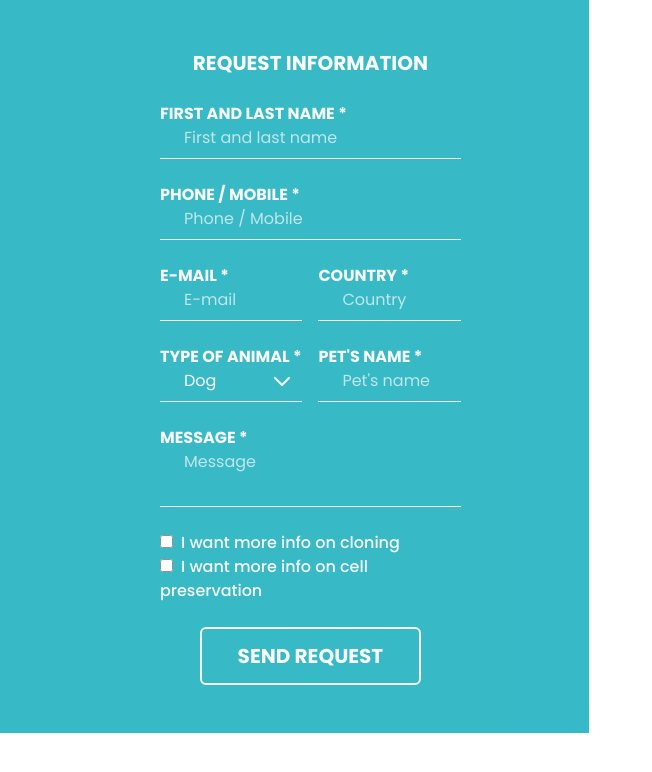
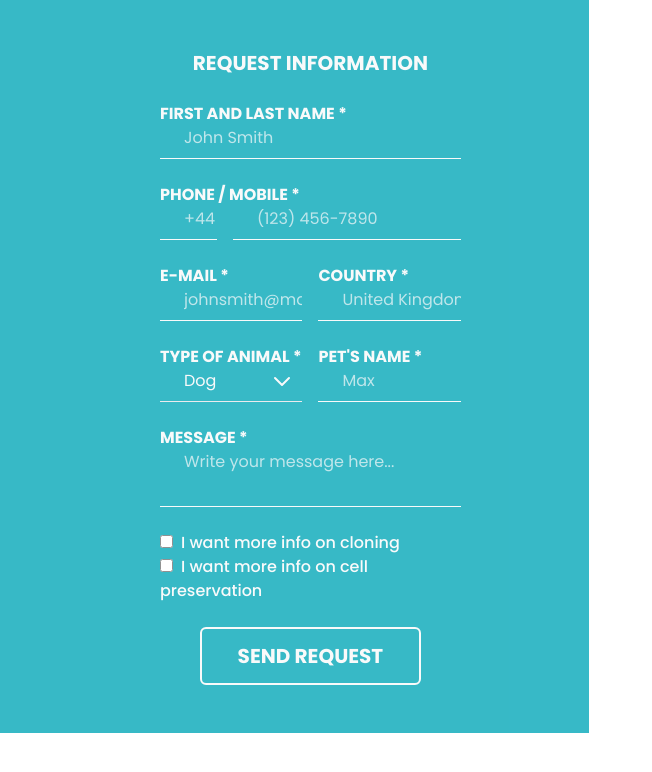
Before and after one commit to val2cak/pet-cloning, a Next.js app: page /contact-us/components/Form/Form in a window 1280 px wide. Shown: the top 772 px of the page, without its empty margins (0-652 px from the left). Built offline with nearby package versions, Linux system fonts and the light colour scheme.

Commit message:
adding country code to form + placeholders

```diff
--- a/components/Input/Input.tsx
+++ b/components/Input/Input.tsx
@@ -2,7 +2,7 @@ import { FC } from 'react';
 import { FieldError, UseFormRegister } from 'react-hook-form';
 
 interface Props {
-  label: string;
+  label?: string;
   placeholder: string;
   register: UseFormRegister<any>;
   name: string;
@@ -22,9 +22,11 @@ const Input: FC<Props> = ({
 }) => {
   return (
     <div className='flex flex-col items-start justify-center text-light flex-1 w-full'>
-      <div className={`text-sm font-bold uppercase ${errors && 'text-red'}`}>
-        {label} *
-      </div>
+      {label && (
+        <div className={`text-sm font-bold uppercase ${errors && 'text-red'}`}>
+          {label} *
+        </div>
+      )}
       <input
         className={`w-full border-b focus:outline-none pl-6 pb-2 bg-transparent text-sm font-normal placeholder:text-light placeholder:opacity-70 placeholder:text-sm placeholder:font-normal ${
           errors ? 'border-red' : 'border-light focus:border-secondary'
@@ -32,10 +34,6 @@ const Input: FC<Props> = ({
         placeholder={placeholder}
         {...register(name, { required: required, ...validations })}
       />
-
-      {errors && (
-        <div className='text-red text-sm font-medium'>{errors.message}</div>
-      )}
     </div>
   );
 };
--- a/components/TextArea/TextArea.tsx
+++ b/components/TextArea/TextArea.tsx
@@ -32,9 +32,6 @@ const TextArea: FC<Props> = ({
         placeholder={placeholder}
         {...register(name, { required: required, ...validations })}
       />
-      {errors && (
-        <div className='text-red text-sm font-medium'>{errors.message}</div>
-      )}
     </div>
   );
 };
--- a/locales/de.ts
+++ b/locales/de.ts
@@ -426,4 +426,13 @@ Petcloning.eu`,
     copyright: '© 2023, Alle Rechte vorbehalten',
     language: 'Sprache',
   },
+  placeholders: {
+    name: 'Max Mustermann',
+    phoneMobile: '(123) 456-7890',
+    countryCode: '+49',
+    email: 'mmustermann@mail.com',
+    country: 'Deutschland',
+    petName: 'Max',
+    message: 'Schreiben Sie hier Ihre Nachricht...',
+  },
 };
--- a/locales/en.ts
+++ b/locales/en.ts
@@ -422,4 +422,13 @@ Petcloning.eu`,
     copyright: '© 2023, All Rights Reserved',
     language: 'Language',
   },
+  placeholders: {
+    name: 'John Smith',
+    phoneMobile: '(123) 456-7890',
+    countryCode: '+44',
+    email: 'johnsmith@mail.com',
+    country: 'United Kingdom',
+    petName: 'Max',
+    message: 'Write your message here...',
+  },
 };
--- a/locales/es.ts
+++ b/locales/es.ts
@@ -427,4 +427,13 @@ Petcloning.eu`,
     copyright: '© 2023, Todos los derechos reservados',
     language: 'Idioma',
   },
+  placeholders: {
+    name: 'Juan Pérez',
+    phoneMobile: '(123) 456-7890',
+    countryCode: '+34',
+    email: 'juanperez@mail.com',
+    country: 'España',
+    petName: 'Max',
+    message: 'Escribe tu mensaje aquí...',
+  },
 };
--- a/locales/fr.ts
+++ b/locales/fr.ts
@@ -428,4 +428,13 @@ Petcloning.eu`,
     copyright: '© 2023, Tous droits réservés',
     language: 'Langue',
   },
+  placeholders: {
+    name: 'Jean Dupont',
+    phoneMobile: '(123) 456-7890',
+    countryCode: '+33',
+    email: 'jeandupont@mail.com',
+    country: 'France',
+    petName: 'Max',
+    message: 'Écrivez votre message ici...',
+  },
 };
--- a/locales/hr.ts
+++ b/locales/hr.ts
@@ -420,4 +420,13 @@ Petcloning.eu`,
     copyright: '© 2023, Sva prava zadržana',
     language: 'Jezik',
   },
+  placeholders: {
+    name: 'Ivan Horvat',
+    phoneMobile: '(123) 456-7890',
+    countryCode: '+385',
+    email: 'ivanhorvat@mail.com',
+    country: 'Hrvatska',
+    petName: 'Max',
+    message: 'Napišite svoju poruku ovdje...',
+  },
 };
--- a/locales/it.ts
+++ b/locales/it.ts
@@ -436,4 +436,13 @@ Petcloning.eu`,
     copyright: '© 2023, Tutti i diritti riservati',
     language: 'Lingua',
   },
+  placeholders: {
+    name: 'Mario Rossi',
+    phoneMobile: '(123) 456-7890',
+    countryCode: '+39',
+    email: 'mariorossi@mail.com',
+    country: 'Italia',
+    petName: 'Max',
+    message: 'Scrivi qui il tuo messaggio...',
+  },
 };
--- a/locales/nl.ts
+++ b/locales/nl.ts
@@ -425,4 +425,13 @@ Petcloning.eu`,
     copyright: '© 2023, Alle rechten voorbehouden',
     language: 'Taal',
   },
+  placeholders: {
+    name: 'Jan Jansen',
+    phoneMobile: '(123) 456-7890',
+    countryCode: '+31',
+    email: 'janjansen@mail.com',
+    country: 'Nederland',
+    petName: 'Max',
+    message: 'Schrijf hier je bericht...',
+  },
 };
--- a/locales/ru.ts
+++ b/locales/ru.ts
@@ -426,4 +426,13 @@ Petcloning.eu`,
     copyright: '© 2023, Все права защищены',
     language: 'Язык',
   },
+  placeholders: {
+    name: 'Иван Иванов',
+    phoneMobile: '(123) 456-7890',
+    countryCode: '+7',
+    email: 'ivanivanov@mail.com',
+    country: 'Россия',
+    petName: 'Макс',
+    message: 'Напишите ваше сообщение здесь...',
+  },
 };
--- a/pages/contact-us/components/Form/Form.tsx
+++ b/pages/contact-us/components/Form/Form.tsx
@@ -29,6 +29,8 @@ const Form = () => {
     requestError,
   } = translate.contactUs;
 
+  const placeholders = translate.placeholders;
+
   const { requiredFields, phoneFormat, emailFormat } = translate.validations;
 
   const {
@@ -49,7 +51,9 @@ const Form = () => {
 
   async function onSubmit(data: FormData) {
     try {
-      await sendEmail({ ...data, language: locale });
+      const phoneNumber = `${data.countryCode} ${data.phoneMobile}`;
+
+      await sendEmail({ ...data, phoneMobile: phoneNumber, language: locale });
       reset();
       toast.success(requestSuccess);
     } catch (error) {
@@ -85,15 +89,39 @@ const Form = () => {
         <div className='flex flex-col w-full h-full justify-between items-center sm:gap-8 gap-6'>
           <Input
             label={name}
-            placeholder={name}
+            placeholder={placeholders.name}
             register={register}
             name={'name'}
             required={true}
             errors={errors?.name}
           />
+          <div>
+            <div
+              className={`text-sm font-bold uppercase ${
+                (errors.countryCode || errors.phoneMobile) && 'text-red'
+              }`}
+            >
+              {phoneMobile} *
+            </div>
+
+            <div className='w-full flex sm:flex-col items-center justify-between sm:gap-8 gap-4'>
+              <div className='sm:w-full w-1/5'>
                 <Input
-            label={phoneMobile}
-            placeholder={phoneMobile}
+                  placeholder={placeholders.countryCode}
+                  register={register}
+                  name={'countryCode'}
+                  required={true}
+                  errors={errors?.countryCode}
+                  validations={{
+                    pattern: {
+                      value: /^\+(?:[0-9] ?){1,3}$/,
+                    },
+                  }}
+                />
+              </div>
+              <div className='sm:w-full w-4/5'>
+                <Input
+                  placeholder={placeholders.phoneMobile}
                   register={register}
                   name={'phoneMobile'}
                   required={true}
@@ -105,11 +133,14 @@ const Form = () => {
                     },
                   }}
                 />
+              </div>
+            </div>
+          </div>
           <div className='w-full flex sm:flex-col items-center justify-between sm:gap-8 gap-4'>
             <div className='sm:w-full w-1/2'>
               <Input
                 label={email}
-                placeholder={email}
+                placeholder={placeholders.email}
                 register={register}
                 name={'email'}
                 required={true}
@@ -125,7 +156,7 @@ const Form = () => {
             <div className='sm:w-full w-1/2'>
               <Input
                 label={country}
-                placeholder={country}
+                placeholder={placeholders.country}
                 register={register}
                 name={'country'}
                 required={true}
@@ -158,7 +189,7 @@ const Form = () => {
             <div className='sm:w-full w-1/2'>
               <Input
                 label={petName}
-                placeholder={petName}
+                placeholder={placeholders.petName}
                 register={register}
                 name={'petName'}
                 required={true}
@@ -168,7 +199,7 @@ const Form = () => {
           </div>
           <TextArea
             label={message}
-            placeholder={message}
+            placeholder={placeholders.message}
             register={register}
             name={'message'}
             required={true}
--- a/types/typeDefinitions.ts
+++ b/types/typeDefinitions.ts
@@ -5,6 +5,7 @@ export interface Lookup {
 
 export interface FormData {
   name: string;
+  countryCode: string;
   phoneMobile: string;
   email: string;
   petName: string;
```
Lines whose indentation alone changed are shown as unchanged.
